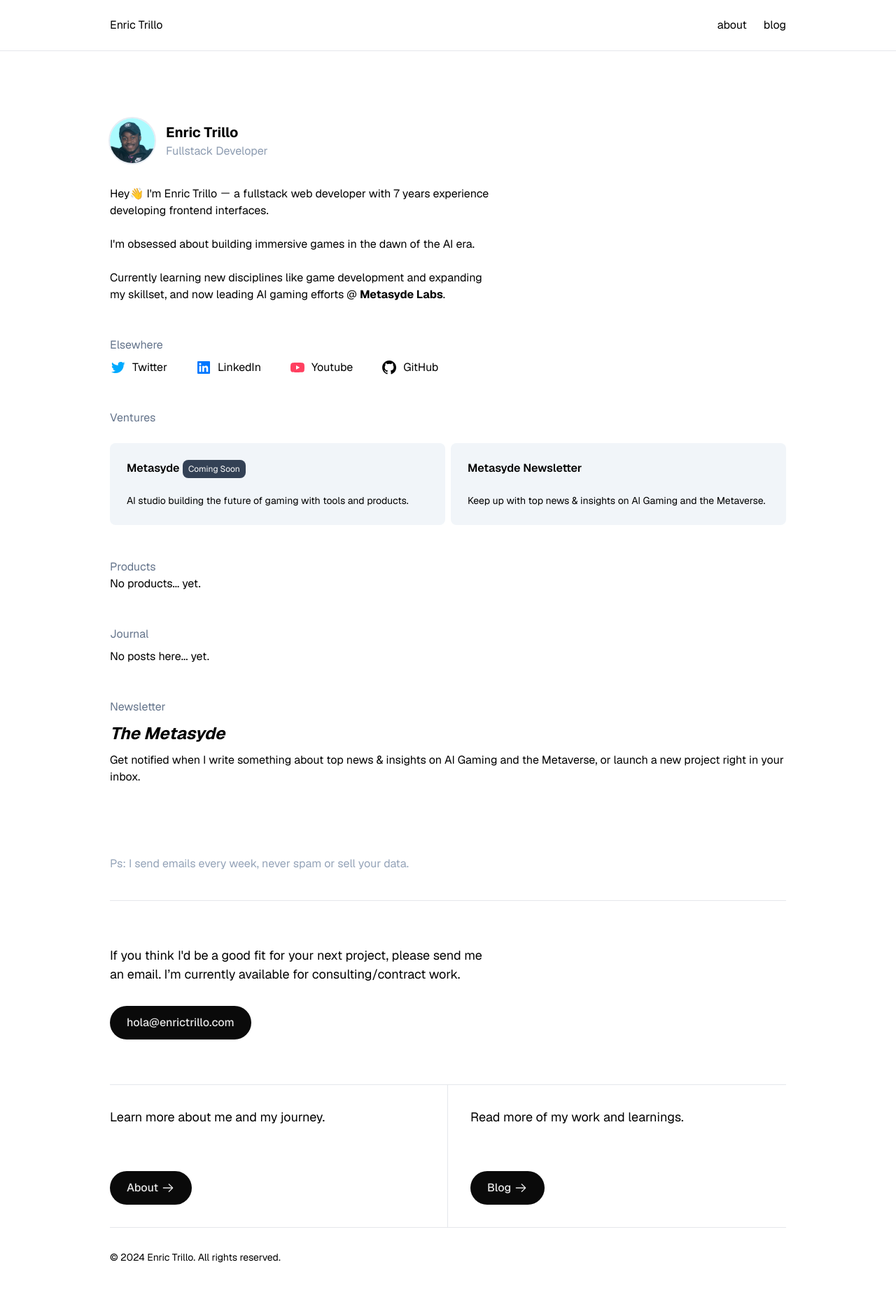
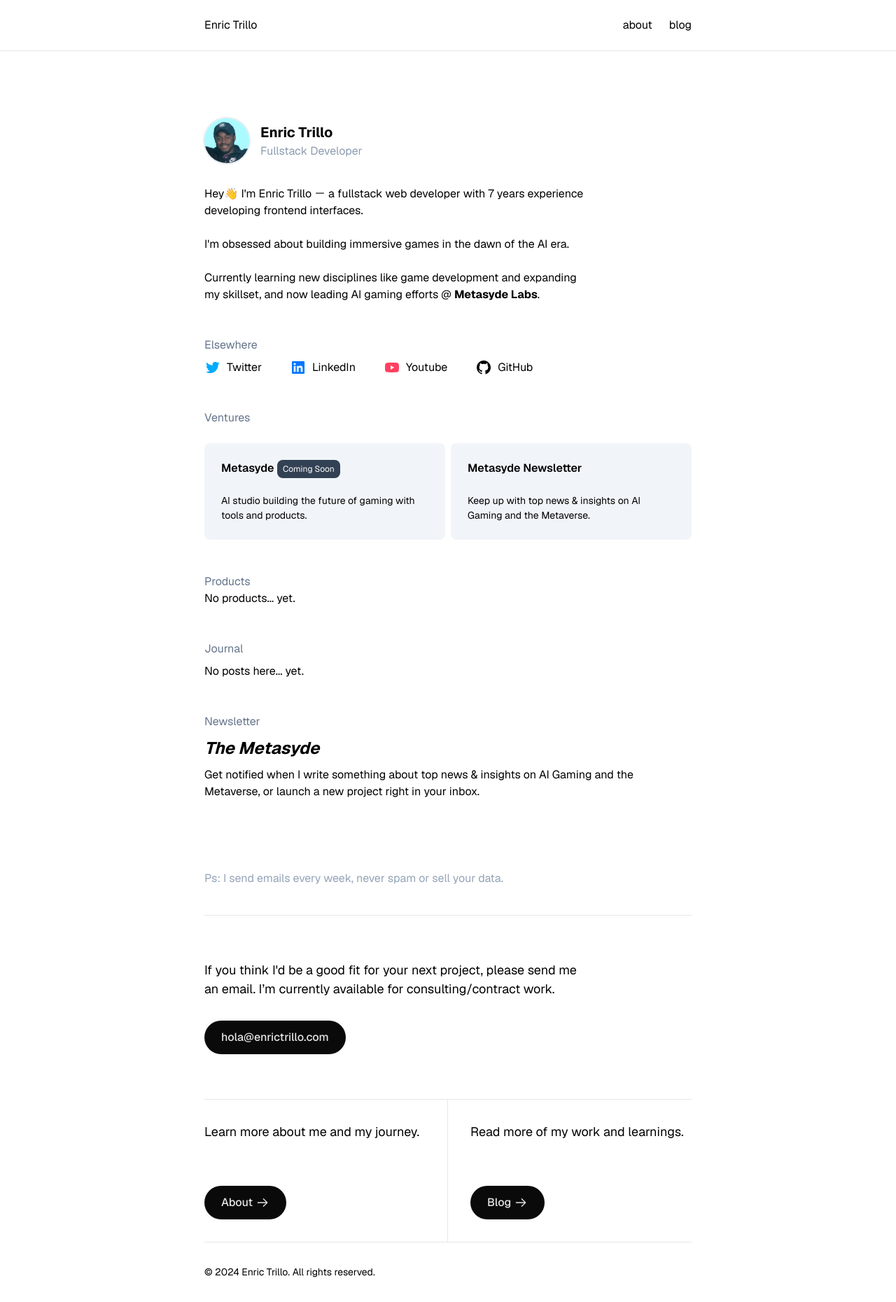
Before and after one commit to ricobuilds/portfolio, a Next.js app: page / in a window 1280 px wide. Shown: the whole page at 70% size. Before the commit the page ends 1839 px from the top, so only its background shows below. Built offline with nearby package versions, Linux system fonts and the light colour scheme; grey boxes are pictures that could not be loaded.

Commit message:
returned width to 696

```diff
--- a/app/(public)/about/page.tsx
+++ b/app/(public)/about/page.tsx
@@ -1,7 +1,7 @@
 export default function About() {
   return (
     <main className="w-full px-4">
-      <div className="flex flex-col max-w-[966px] gap-16 py-24 mx-auto">
+      <div className="flex flex-col max-w-[696px] gap-16 py-24 mx-auto">
         About
       </div>
     </main>
--- a/app/(public)/blog/page.tsx
+++ b/app/(public)/blog/page.tsx
@@ -1,7 +1,7 @@
 export default function Blog() {
   return (
     <main className="w-full px-4">
-      <div className="flex flex-col max-w-[966px] gap-16 py-24 mx-auto">
+      <div className="flex flex-col max-w-[696px] gap-16 py-24 mx-auto">
         Blog
       </div>
     </main>
--- a/app/(public)/page.tsx
+++ b/app/(public)/page.tsx
@@ -12,7 +12,7 @@ export default function Home() {
     <>
       <StructuredData data={homeSchema} />
       <main className="w-full px-4">
-        <div className="flex flex-col max-w-[966px] min-h-screen gap-12 py-24 pb-10 mx-auto">
+        <div className="flex flex-col max-w-[696px] min-h-screen gap-12 py-24 pb-10 mx-auto">
           <Hero />
           <SocialMedia />
           <Ventures />
--- a/app/components/footer.tsx
+++ b/app/components/footer.tsx
@@ -16,7 +16,7 @@ const Footer = () => {
 
   return (
     <footer className="w-full px-4">
-      <div className="max-w-[966px] mx-auto">
+      <div className="max-w-[696px] mx-auto">
         <div id="outro" className="flex flex-col gap-8 py-16 border-t">
           <h3 className="max-w-[550px] text-lg">{title}</h3>
           <Link href={"mailto:hola@enrictrillo.com"}>
--- a/app/components/navbar.tsx
+++ b/app/components/navbar.tsx
@@ -14,7 +14,7 @@ const Navbar = () => {
   ]
   return (
     <header className="w-full px-4 border-b">
-      <nav className="flex justify-between max-w-[966px] py-6 mx-auto">
+      <nav className="flex justify-between max-w-[696px] py-6 mx-auto">
         <h2>Enric Trillo</h2>
         <ul className="flex gap-2 -mr-2">
           {nav.map((i, idx) => (
```
